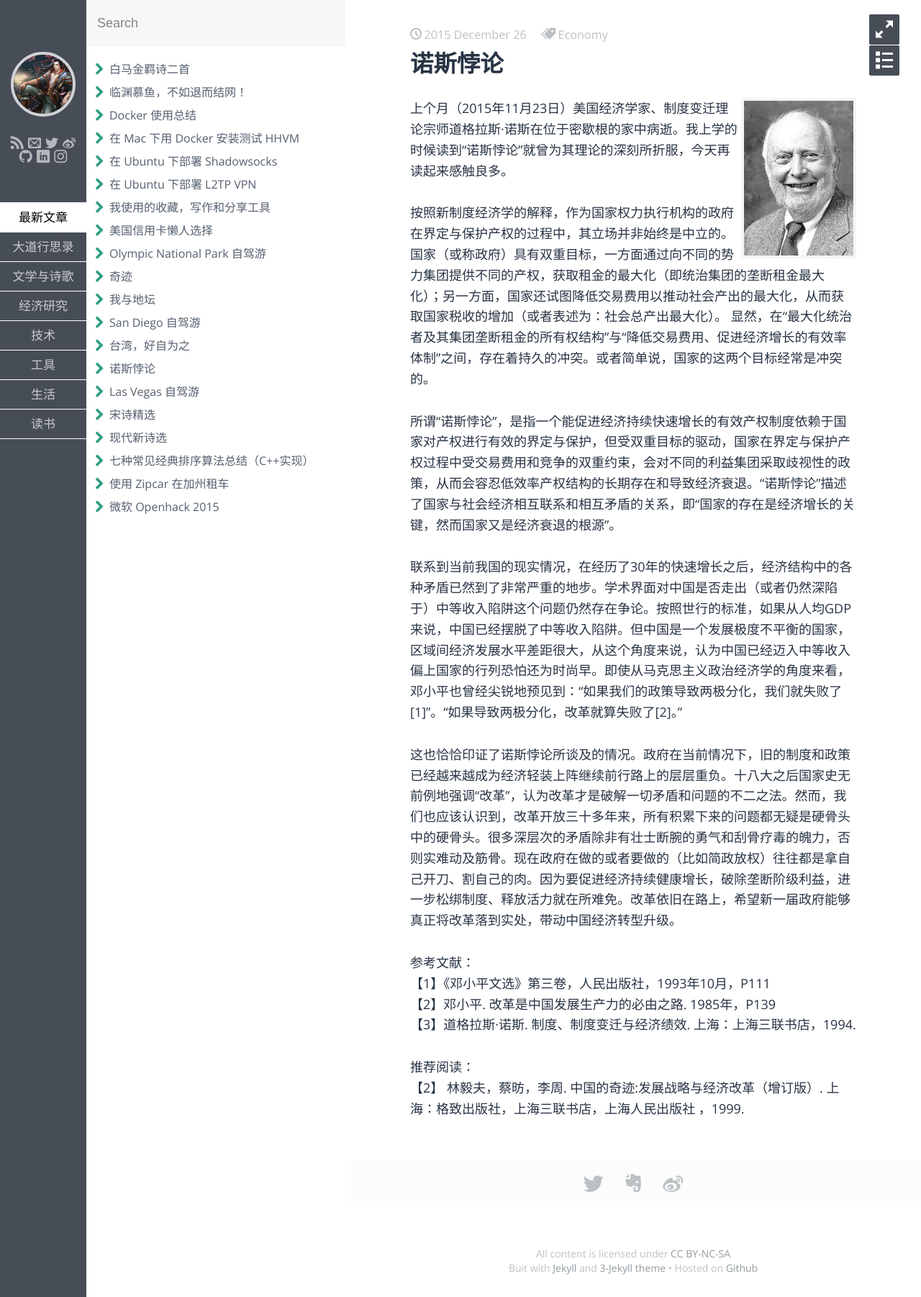
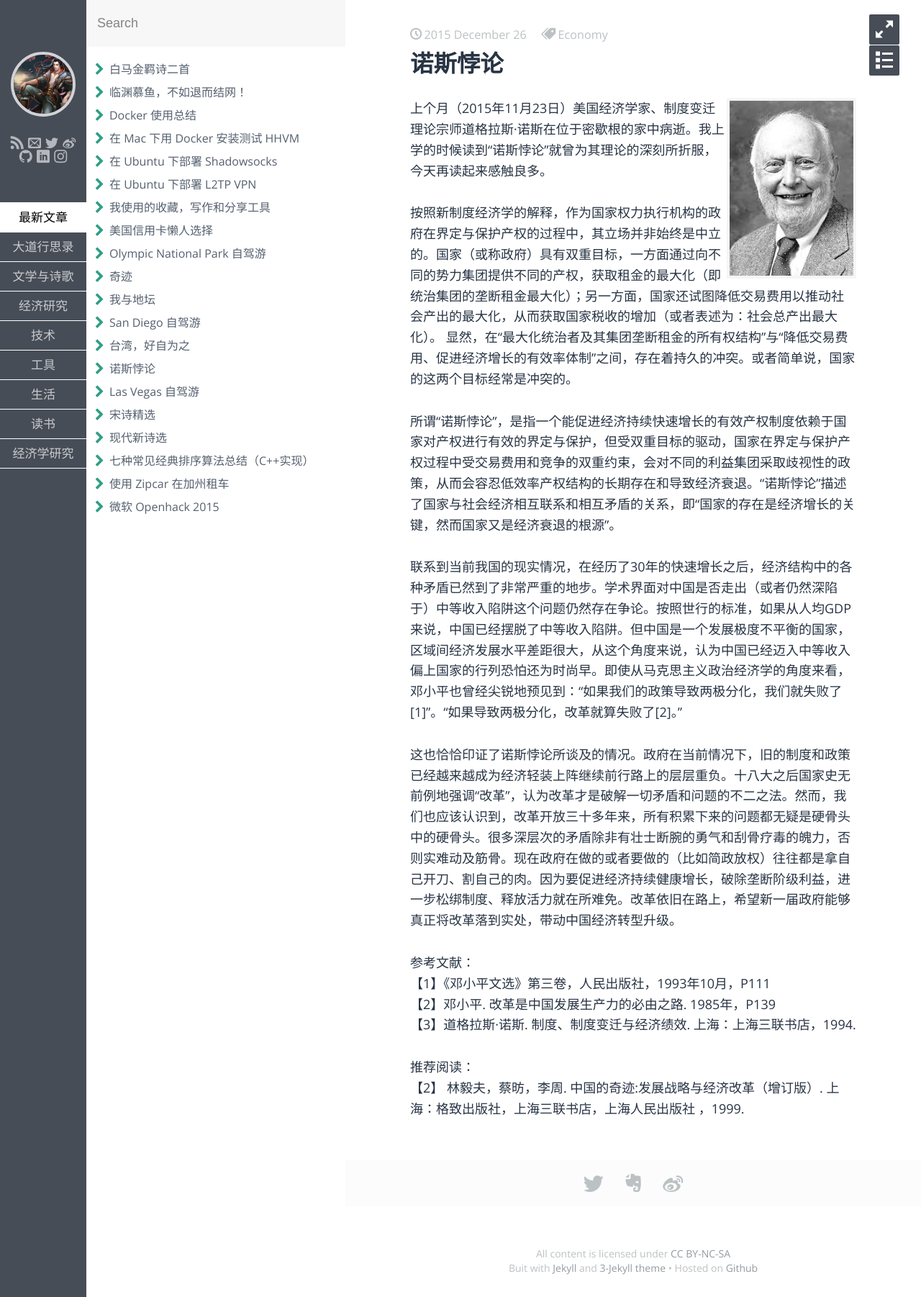
Before and after one commit to fzuo/baimafujinji, a Jekyll site: the page built from _posts/economy/2015-12-26-north-paradox.md, in a window 1280 px wide. Shown: the whole page at 72% size. Built offline with Jekyll 4.4.1, drawn with Linux system fonts in a browser that asks for light colours; some web fonts are replaced.

Commit message:
Update 2015-12-26-north-paradox.md

```diff
--- a/_posts/economy/2015-12-26-north-paradox.md
+++ b/_posts/economy/2015-12-26-north-paradox.md
@@ -1,13 +1,13 @@
 ---
 layout: post
 title: 诺斯悖论
-category: 经济研究
+category: 经济学研究
 tags: Economy
 keywords: 诺斯悖论
 ---
 
 
-<img align="right" src="https://fzuo.github.io/assets/img/north.jpg" width="160">
+<img align="right" src="https://fzuo.github.io/assets/img/north.jpg" width="180">
 上个月（2015年11月23日）美国经济学家、制度变迁理论宗师道格拉斯·诺斯在位于密歇根的家中病逝。我上学的时候读到“诺斯悖论”就曾为其理论的深刻所折服，今天再读起来感触良多。
 
 按照新制度经济学的解释，作为国家权力执行机构的政府在界定与保护产权的过程中，其立场并非始终是中立的。国家（或称政府）具有双重目标，一方面通过向不同的势力集团提供不同的产权，获取租金的最大化（即统治集团的垄断租金最大化）；另一方面，国家还试图降低交易费用以推动社会产出的最大化，从而获取国家税收的增加（或者表述为：社会总产出最大化）。 显然，在“最大化统治者及其集团垄断租金的所有权结构”与“降低交易费用、促进经济增长的有效率体制”之间，存在着持久的冲突。或者简单说，国家的这两个目标经常是冲突的。
```
